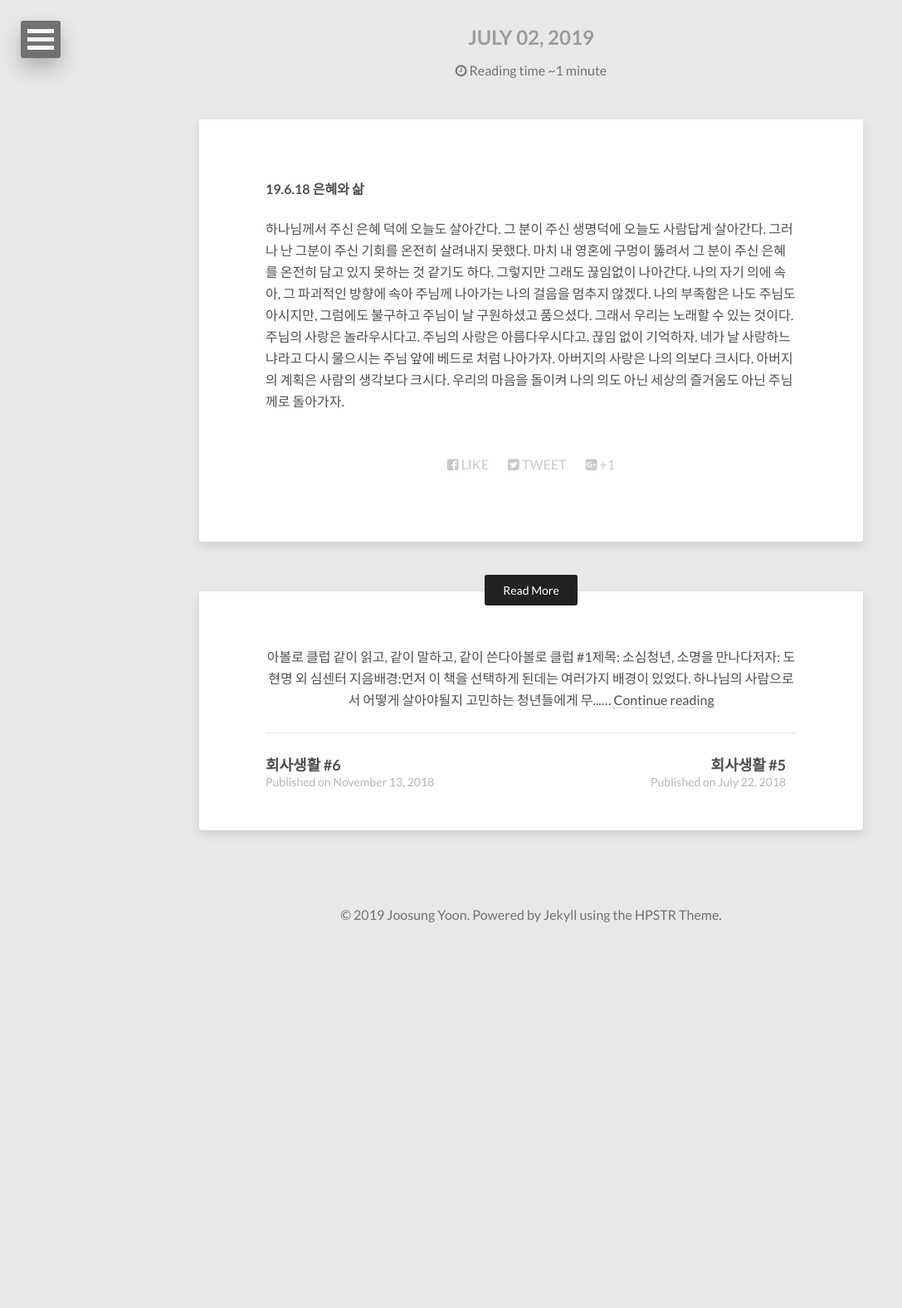
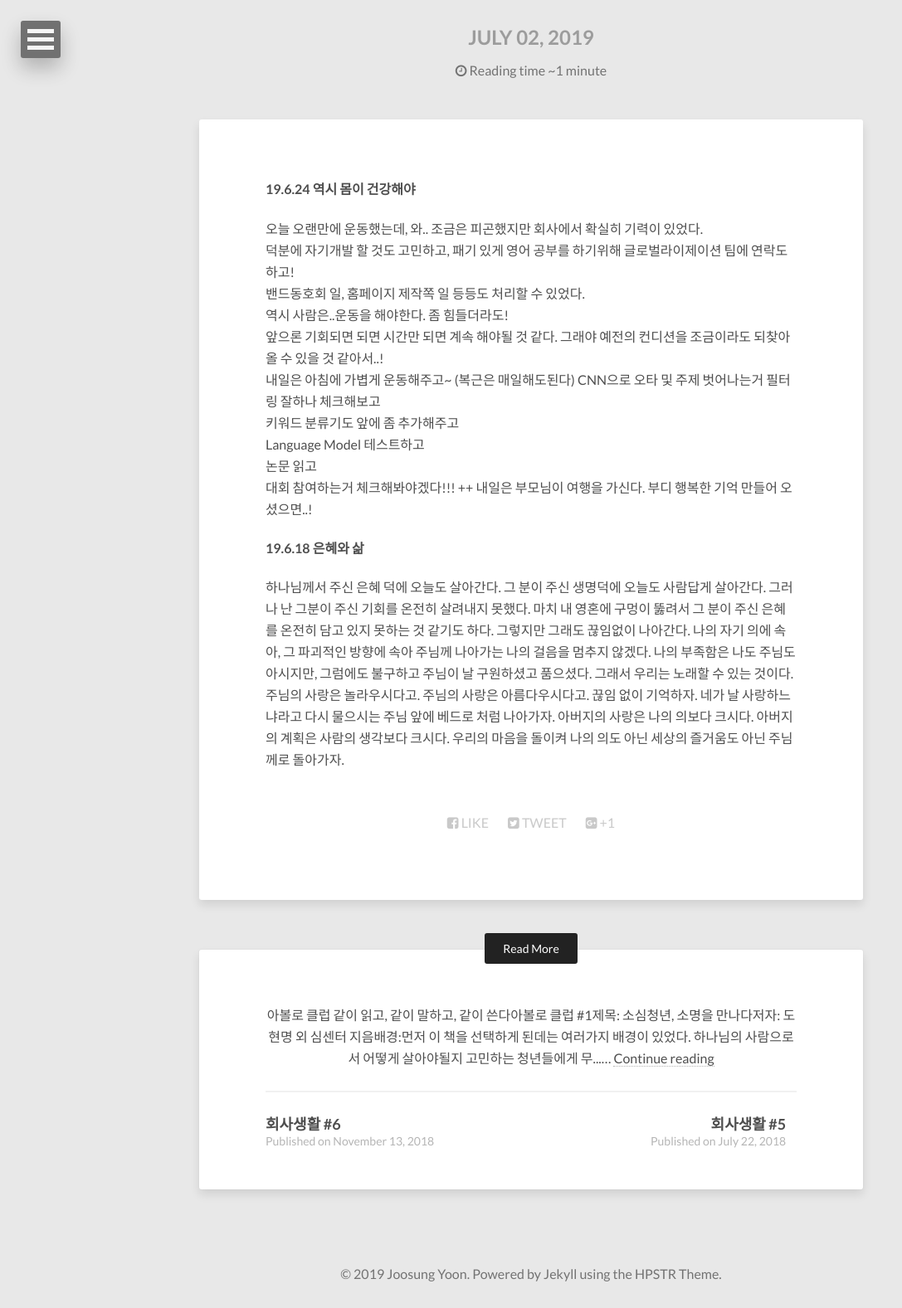
Before and after one commit to eagle705/Note, a Jekyll site: the page built from _posts/2019-06-17-Meditation.markdown, in a window 1280 px wide. Shown: the whole page at 83% size, without its empty margins (0-1087 px from the left). Built offline with Jekyll 4.4.1, drawn with Linux system fonts in a browser that asks for light colours; nearby versions of some CDN libraries; our own code applies the rules of GitHub Pages for plain Markdown files; before the commit the page ends 1144 px from its top, so only the background shows below that.

Commit message:
eassay add

```diff
--- a/_posts/2019-06-17-Meditation.markdown
+++ b/_posts/2019-06-17-Meditation.markdown
@@ -6,6 +6,22 @@ tags: [Book review]
 image:
   background: triangular.png
 ---
+
+#### 19.6.24 역시 몸이 건강해야
+오늘 오랜만에 운동했는데, 와.. 조금은 피곤했지만 회사에서 확실히 기력이 있었다.
+덕분에 자기개발 할 것도 고민하고, 패기 있게 영어 공부를 하기위해 글로벌라이제이션 팀에 연락도하고!
+밴드동호회 일, 홈페이지 제작쪽 일 등등도 처리할 수 있었다.
+역시 사람은..운동을 해야한다. 좀 힘들더라도!
+앞으론 기회되면 되면 시간만 되면 계속 해야될 것 같다. 그래야 예전의 컨디션을 조금이라도 되찾아 올 수 있을 것 같아서..!
+내일은 아침에 가볍게 운동해주고~ (복근은 매일해도된다)
+CNN으로 오타 및 주제 벗어나는거 필터링 잘하나 체크해보고
+키워드 분류기도 앞에 좀 추가해주고
+Language Model 테스트하고
+논문 읽고
+대회 참여하는거 체크해봐야겠다!!!
+++ 내일은 부모님이 여행을 가신다. 부디 행복한 기억 만들어 오셨으면..!
+
+
 
 #### 19.6.18 은혜와 삶
 하나님께서 주신 은혜 덕에 오늘도 살아간다.
```
